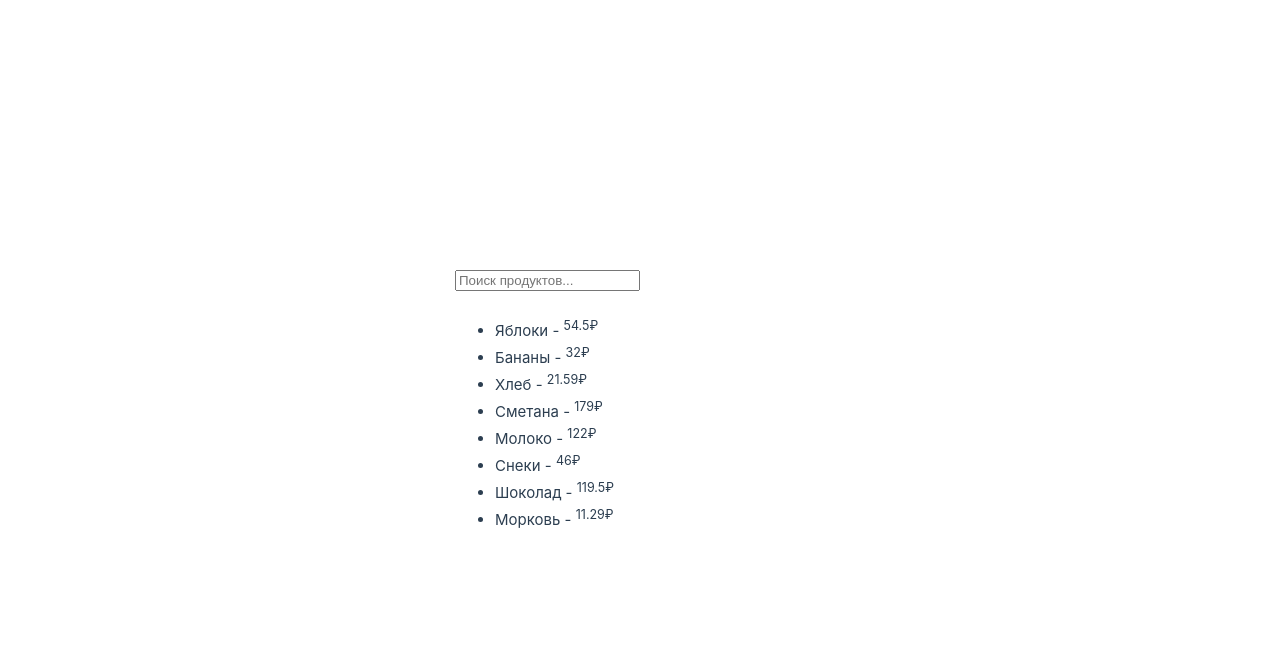
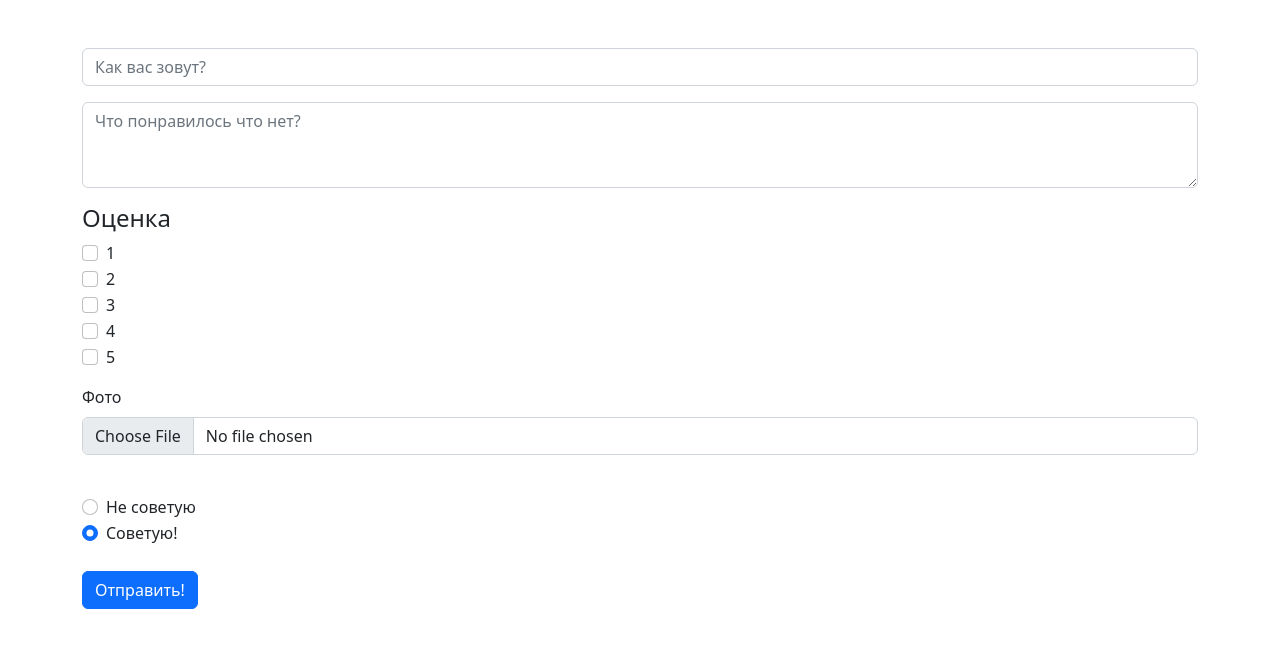
Before and after one commit to aleksdsgn/test-vue-project, a Vue app: page / in a window 1280 px wide. Shown: the top 648 px of the page. Built offline with nearby package versions, Linux system fonts and the light colour scheme.

Commit message:
feat: add form and logic

```diff
--- a/package.json
+++ b/package.json
@@ -8,6 +8,7 @@
     "preview": "vite preview"
   },
   "dependencies": {
+    "bootstrap": "^5.2.3",
     "vue": "^3.3.2"
   },
   "devDependencies": {
--- a/src/App.vue
+++ b/src/App.vue
@@ -1,58 +1,115 @@
 <script setup>
-import { ref, computed } from 'vue';
+import { reactive, computed } from 'vue';
 
-const products = ref([
-  {title: 'Яблоки', price: 54.5},
-  {title: 'Бананы', price: 32},
-  {title: 'Хлеб', price: 21.59},
-  {title: 'Сметана', price: 179},
-  {title: 'Молоко', price: 122},
-  {title: 'Снеки', price: 46},
-  {title: 'Шоколад', price: 119.50},
-  {title: 'Морковь', price: 11.29},
-]);
+const review = reactive({
+  author: '',
+  stars: null,
+  text: '',
+  photo: null,
+  isRecommended: true,
+});
+const previewFilePath = computed(() => {
+  if(review.photo) {
+    return URL.createObjectURL(review.photo);
+  }
 
-const query = ref('');
+  return '#';
+});
 
-const queryProducts = computed(() => {
-  let p = products.value;
-  let search = query.value;
+const stars = [1,2,3,4,5];
 
-  if(search) {
-    p = p.filter((product) => {
-      return product.title.indexOf(search) !== -1 ||
-      // product.price.toString().indexOf(search) !== -1
-      product.price <= search;
-    })
-  }
-  return p;
-});
+const submit = () => {
+  console.log('submit!');
+};
+const uploadFile = (e) => {
+  const [file] = e.target.files;
+  review.photo = file;
+};
 </script>
 
 <template>
-  <div>
+  <form
+    @submit.prevent.stop="submit"
+    class="container pt-5 pb-5"
+  >
     <input
-      type="search"
-      placeholder="Поиск продуктов..."
-      v-model="query"
+      v-model="review.author"
+      type="text"
+      placeholder="Как вас зовут?"
+      class="form-control mb-3"
     >
-    <br>
-    <br>
 
-    {{  }}
+    <textarea
+      v-model="review.text"
+      rows="3"
+      placeholder="Что понравилось что нет?"
+      class="form-control mb-3"
+    ></textarea>
 
-    <ul>
-      <li
-        v-for="product in queryProducts"
-        :key="product"
+    <h4>Оценка</h4>
+    <div
+      v-for="star in stars"
+      :key="star"
+      class="form-check"
+    >
+      <input
+        class="form-check-input"
+        type="checkbox"
+        v-model="review.stars"
+        :true-value="star"
+        :false-value="null"
+        :id="`star${ star }`"
       >
-        {{ product.title }} -
-        <sup>
-          {{ product.price.toLocaleString() }}₽
-        </sup>
-      </li>
-    </ul>
-  </div>
+      <label class="form-check-label" :for="`star${ star }`">
+        {{ star }}
+      </label>
+    </div>
+    <!-- /.form-check -->
+
+    <div class="mb-3 mt-3">
+      <label class="form-label">Фото</label>
+      <input
+        class="form-control"
+        type="file"
+        @change="uploadFile"
+      >
+
+      <img :src="previewFilePath" alt="" class="w-100 mt-2">
+    </div>
+    <!-- /.mb-3 mt-3 -->
+
+    <div class="form-check">
+      <input
+        class="form-check-input"
+        type="radio"
+        id="advice1"
+        v-model="review.isRecommended"
+        :value="false"
+      >
+      <label class="form-check-label" for="advice1">
+        Не советую
+      </label>
+    </div>
+    <!-- /.form-check -->
+
+    <div class="form-check">
+      <input
+        class="form-check-input"
+        type="radio"
+        id="advice2"
+        v-model="review.isRecommended"
+        :value="true"
+      >
+      <label class="form-check-label" for="advice2">
+        Советую!
+      </label>
+    </div>
+    <!-- /.form-check -->
+
+    <button class="btn btn-primary mt-4">
+      Отправить!
+    </button>
+  </form>
 </template>
 
 <style>
--- a/src/assets/base.css
+++ /dev/null
@@ -1,73 +0,0 @@
-/* color palette from <https://github.com/vuejs/theme> */
-:root {
-  --vt-c-white: #ffffff;
-  --vt-c-white-soft: #f8f8f8;
-  --vt-c-white-mute: #f2f2f2;
-
-  --vt-c-black: #181818;
-  --vt-c-black-soft: #222222;
-  --vt-c-black-mute: #282828;
-
-  --vt-c-indigo: #2c3e50;
-
-  --vt-c-divider-light-1: rgba(60, 60, 60, 0.29);
-  --vt-c-divider-light-2: rgba(60, 60, 60, 0.12);
-  --vt-c-divider-dark-1: rgba(84, 84, 84, 0.65);
-  --vt-c-divider-dark-2: rgba(84, 84, 84, 0.48);
-
-  --vt-c-text-light-1: var(--vt-c-indigo);
-  --vt-c-text-light-2: rgba(60, 60, 60, 0.66);
-  --vt-c-text-dark-1: var(--vt-c-white);
-  --vt-c-text-dark-2: rgba(235, 235, 235, 0.64);
-}
-
-/* semantic color variables for this project */
-:root {
-  --color-background: var(--vt-c-white);
-  --color-background-soft: var(--vt-c-white-soft);
-  --color-background-mute: var(--vt-c-white-mute);
-
-  --color-border: var(--vt-c-divider-light-2);
-  --color-border-hover: var(--vt-c-divider-light-1);
-
-  --color-heading: var(--vt-c-text-light-1);
-  --color-text: var(--vt-c-text-light-1);
-
-  --section-gap: 160px;
-}
-
-@media (prefers-color-scheme: dark) {
-  :root {
-    --color-background: var(--vt-c-black);
-    --color-background-soft: var(--vt-c-black-soft);
-    --color-background-mute: var(--vt-c-black-mute);
-
-    --color-border: var(--vt-c-divider-dark-2);
-    --color-border-hover: var(--vt-c-divider-dark-1);
-
-    --color-heading: var(--vt-c-text-dark-1);
-    --color-text: var(--vt-c-text-dark-2);
-  }
-}
-
-*,
-*::before,
-*::after {
-  box-sizing: border-box;
-  margin: 0;
-  font-weight: normal;
-}
-
-body {
-  min-height: 100vh;
-  color: var(--color-text);
-  background: var(--color-background);
-  transition: color 0.5s, background-color 0.5s;
-  line-height: 1.6;
-  font-family: Inter, -apple-system, BlinkMacSystemFont, 'Segoe UI', Roboto, Oxygen, Ubuntu,
-    Cantarell, 'Fira Sans', 'Droid Sans', 'Helvetica Neue', sans-serif;
-  font-size: 15px;
-  text-rendering: optimizeLegibility;
-  -webkit-font-smoothing: antialiased;
-  -moz-osx-font-smoothing: grayscale;
-}
--- a/src/assets/main.css
+++ /dev/null
@@ -1,35 +0,0 @@
-@import './base.css';
-
-#app {
-  max-width: 1280px;
-  margin: 0 auto;
-  padding: 2rem;
-
-  font-weight: normal;
-}
-
-a,
-.green {
-  text-decoration: none;
-  color: hsla(160, 100%, 37%, 1);
-  transition: 0.4s;
-}
-
-@media (hover: hover) {
-  a:hover {
-    background-color: hsla(160, 100%, 37%, 0.2);
-  }
-}
-
-@media (min-width: 1024px) {
-  body {
-    display: flex;
-    place-items: center;
-  }
-
-  #app {
-    display: grid;
-    grid-template-columns: 1fr 1fr;
-    padding: 0 2rem;
-  }
-}
--- a/src/main.js
+++ b/src/main.js
@@ -1,4 +1,4 @@
-import './assets/main.css'
+import 'bootstrap/dist/css/bootstrap.min.css'
 
 import { createApp } from 'vue'
 import App from './App.vue'
```
Also changed, not shown: 1 other file (tests, documents, lock files or other folders).
